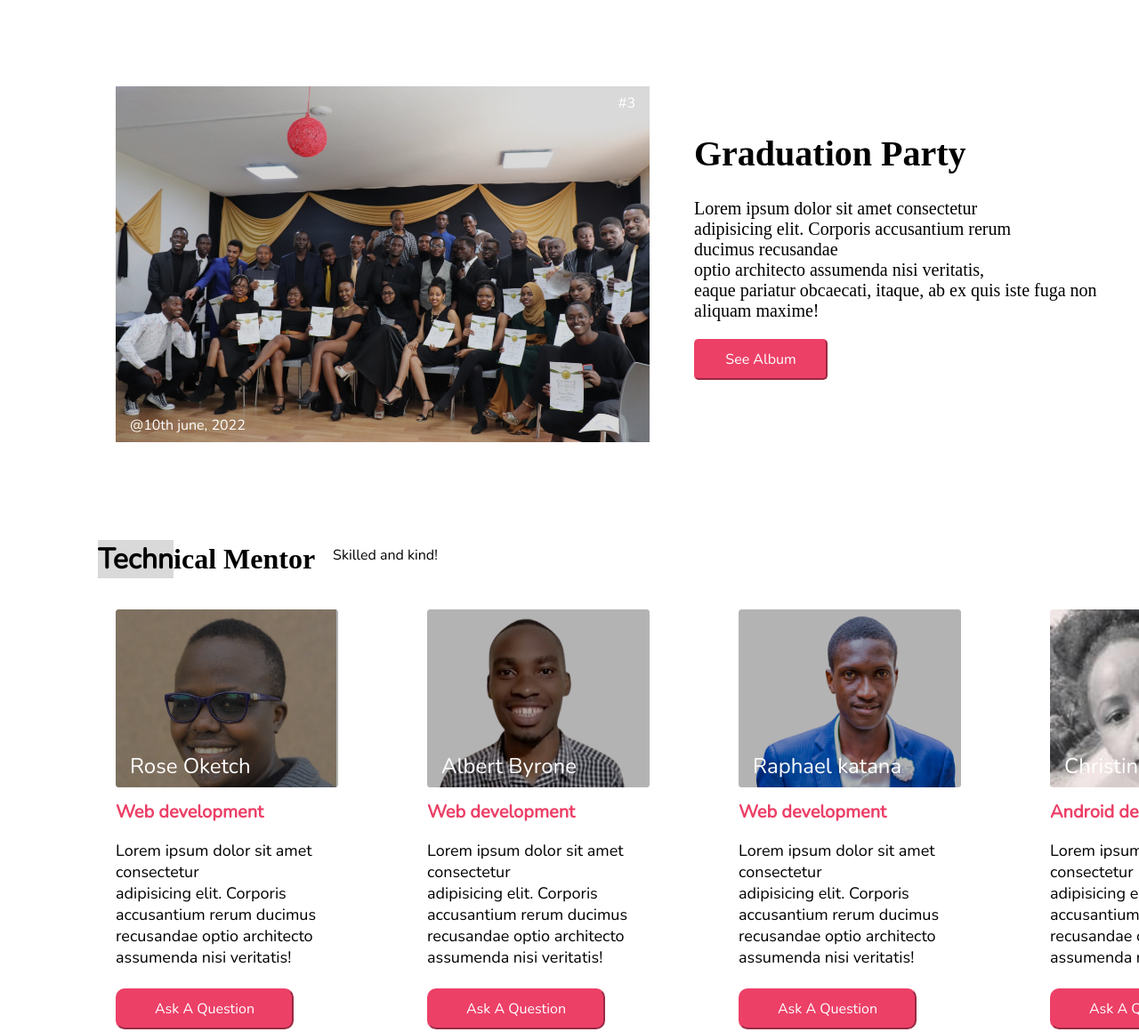
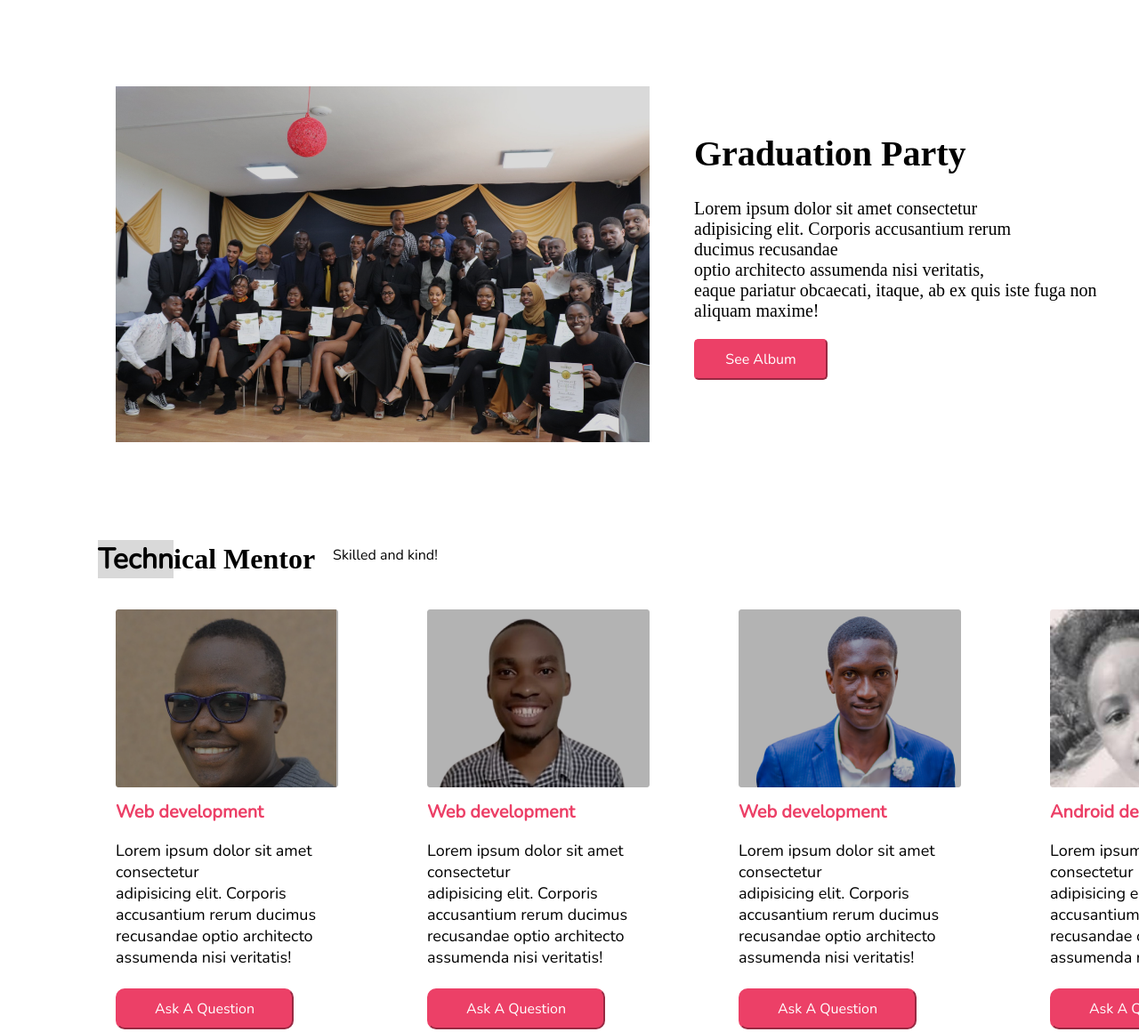
Before and after one commit to Alexkimathi/Landing-page-for-moringa-school, a plain HTML site: page index.html in a window 1280 px wide. Shown: the part 1558-2718 px from the top of the page at 89% size. Drawn offline with nearby package versions, Linux system fonts and the light colour scheme.

```diff
--- a/assests/css/styles.css
+++ b/assests/css/styles.css
@@ -386,43 +386,3 @@
     bottom: 8px;
     right: 16px;
   }
-
-
-
-
-
-
-
-
-.gradImage{
-    position: relative;
-    text-align: center;
-    color: white;
-    font-family: 'Nunito', sans-serif;
-  }
-
-  .bottom-left {
-    position: absolute;
-    bottom: 8px;
-    left: 16px;
-  }
-  .top-right {
-    position: absolute;
-    top: 8px;
-    right: 16px;
-  }
-
-
-.image_3{
-    font-size: 24px;
-    font-family: 'Nunito', sans-serif;
-    position: relative;
-    text-align: center;
-    color: white;
-  }
-
-  .bottom-left {
-    position: absolute;
-    bottom: 8px;
-    left: 16px;
-  }
```
